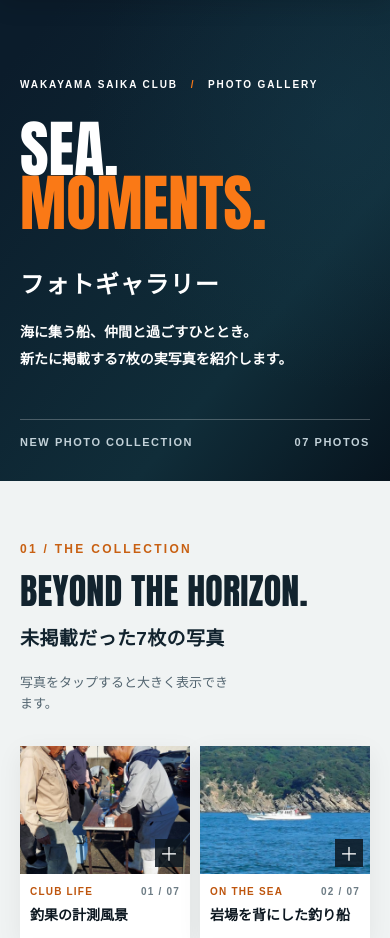
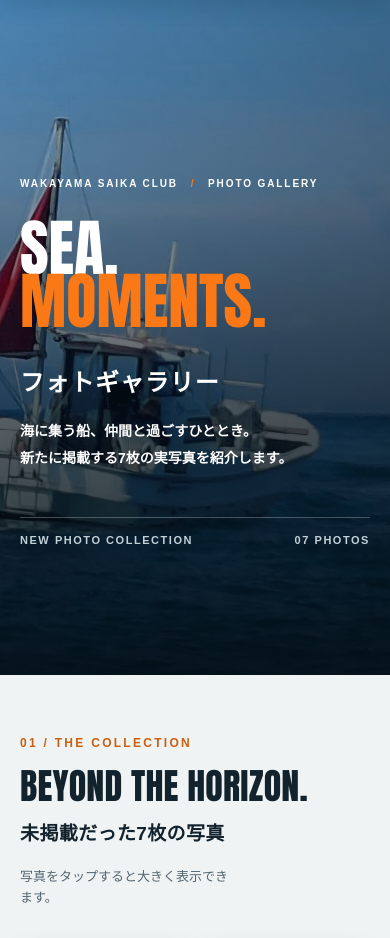
Before and after one commit to oosaka0123-sudo/wakayama-saika-club, a PHP site: page /gallery/ in a window 390 px wide. Shown: the part 68-1006 px from the top of the page. Run offline with PHP 8.4, Linux system fonts and the light colour scheme.

Commit message:
style: full-bleed red-sail photo with dark responsive overlay for gallery hero

```diff
--- a/css/gallery.css
+++ b/css/gallery.css
@@ -1,7 +1,7 @@
 /* PHOTO GALLERY — previously unpublished real photographs only */
-.album-hero{margin-top:var(--hh);background:#07141e;color:#fff;padding:clamp(82px,10vw,142px) 0 50px;position:relative;overflow:hidden}
-.album-hero:before{content:"";position:absolute;inset:0;background:radial-gradient(ellipse at 88% 25%,#1a425654,transparent 53%),linear-gradient(130deg,#0b1c2b 8%,#102d39 68%,#07141e);pointer-events:none}
-.album-hero .wrap{position:relative}
+.album-hero{margin-top:var(--hh);min-height:clamp(620px,88svh,900px);display:flex;align-items:flex-end;background:#07141e url('../assets/photos/21995.jpg') 42% 43%/cover no-repeat;color:#fff;padding:clamp(95px,12vw,155px) 0 clamp(42px,5vw,70px);position:relative;isolation:isolate;overflow:hidden}
+.album-hero:before{content:"";position:absolute;inset:0;background:linear-gradient(90deg,rgba(4,15,24,.12) 0%,rgba(4,15,24,.25) 38%,rgba(4,15,24,.82) 100%),linear-gradient(0deg,rgba(3,12,19,.86) 0%,rgba(3,12,19,.30) 48%,rgba(3,12,19,.04) 82%);pointer-events:none}
+.album-hero .wrap{position:relative;z-index:1;width:100%}
 .album-kicker{font:800 clamp(10px,1.2vw,12px)/1.5 Arial,sans-serif;letter-spacing:.19em;margin:0 0 30px}
 .album-kicker span{color:var(--orange);margin:0 8px}
 .album-hero h1{font:900 clamp(65px,13vw,160px)/.87 Impact,"Arial Narrow",Arial,sans-serif;letter-spacing:0;margin:0 0 32px}
@@ -43,6 +43,7 @@
 .viewer-bottom{border-top:1px solid #263944;min-height:56px}
 .viewer-bottom p{font-size:14px;font-weight:700;margin:0}
 @media(min-width:720px){.album-grid{grid-template-columns:repeat(3,minmax(0,1fr))}}
-@media(max-width:640px){.album-hero{padding-top:77px;padding-bottom:33px}.album-hero h1{font-size:clamp(62px,15vw,88px)}.album-intro{margin-bottom:46px}.album-heading{display:block}.album-heading>p{margin:18px 0 0}.photo-meta{padding:10px 10px 0}.photo-name{padding:6px 10px 13px}.photo-zoom{right:7px;bottom:7px;width:28px;height:28px;font-size:19px}.album-grid{gap:10px}.album-bottom{display:block}.album-home{display:inline-block;margin-top:10px}.viewer-stage{grid-template-columns:32px minmax(0,1fr) 32px;padding:8px;gap:3px}.viewer-prev,.viewer-next{width:32px;height:46px;font-size:28px}.viewer-top,.viewer-bottom{padding:10px}.viewer-bottom p{font-size:12px}}
+@media(min-width:900px){.album-hero .album-kicker,.album-hero h1,.album-hero .album-title-ja,.album-hero .album-intro{margin-left:auto;text-align:right}.album-hero .album-intro{max-width:460px}}
+@media(max-width:640px){.album-hero{min-height:calc(88svh - var(--hh));padding-top:80px;padding-bottom:33px;background-position:36% 45%}.album-hero:before{background:linear-gradient(0deg,rgba(3,13,21,.93) 0%,rgba(3,13,21,.60) 38%,rgba(3,13,21,.20) 73%,rgba(3,13,21,.12) 100%),linear-gradient(90deg,rgba(3,13,21,.16),rgba(3,13,21,.36))}.album-hero h1{font-size:clamp(62px,15vw,88px)}.album-intro{margin-bottom:46px}.album-heading{display:block}.album-heading>p{margin:18px 0 0}.photo-meta{padding:10px 10px 0}.photo-name{padding:6px 10px 13px}.photo-zoom{right:7px;bottom:7px;width:28px;height:28px;font-size:19px}.album-grid{gap:10px}.album-bottom{display:block}.album-home{display:inline-block;margin-top:10px}.viewer-stage{grid-template-columns:32px minmax(0,1fr) 32px;padding:8px;gap:3px}.viewer-prev,.viewer-next{width:32px;height:46px;font-size:28px}.viewer-top,.viewer-bottom{padding:10px}.viewer-bottom p{font-size:12px}}
 @media(max-width:340px){.album-grid{grid-template-columns:1fr}}
 @media(prefers-reduced-motion:reduce){.photo-open,.photo-image img{transition:none!important}}
```
